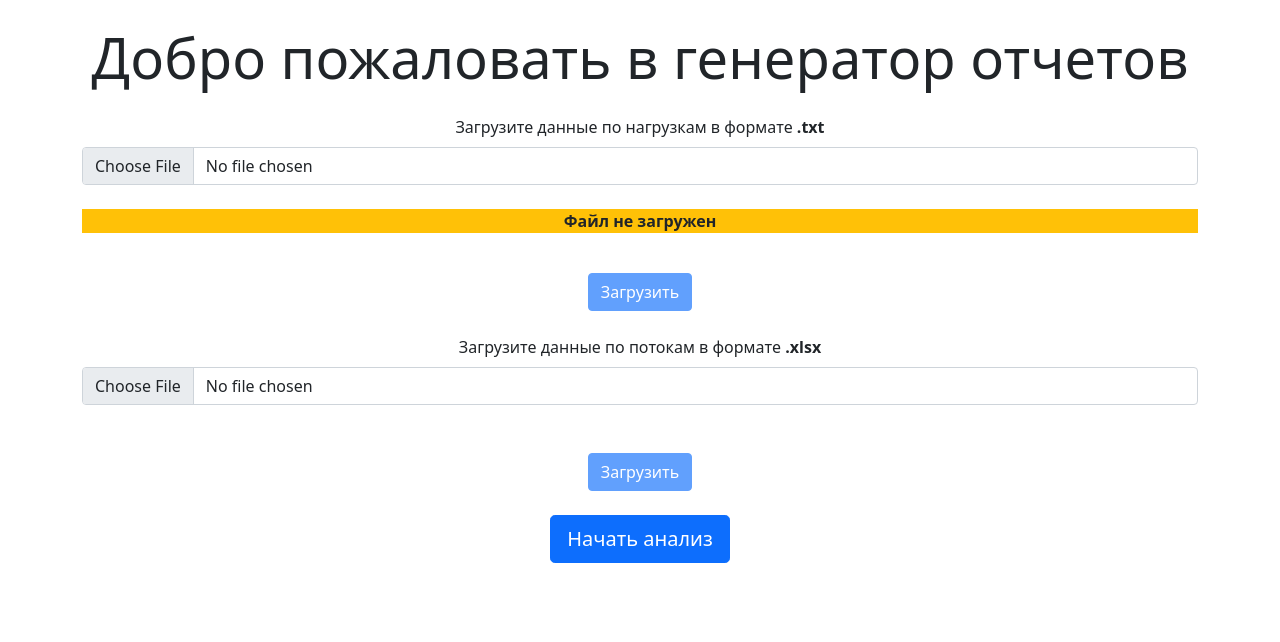
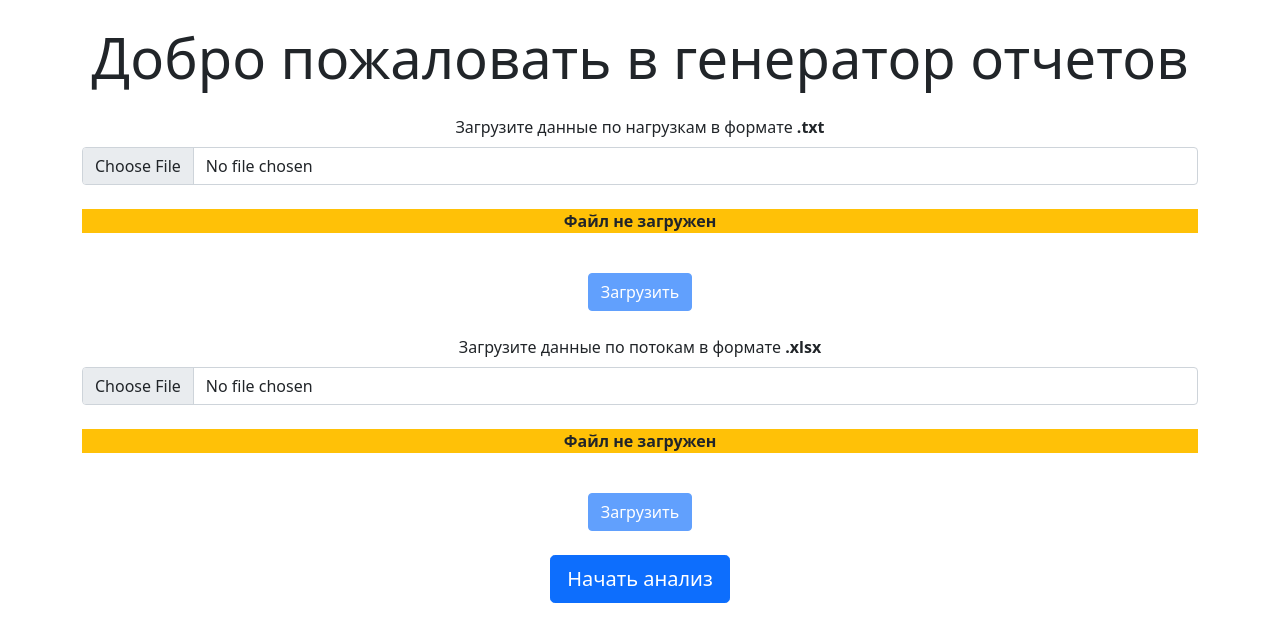
Before and after one commit to Rus-tam/report-generator-client, a React (Create React App) app: page / in a window 1280 px wide. Shown: the top 642 px of the page. Built offline with nearby package versions, Linux system fonts and the light colour scheme.

Commit message:
xlsxFileUpload status

```diff
--- a/src/components/FileUploadFragment/XlsxFileUpload.jsx
+++ b/src/components/FileUploadFragment/XlsxFileUpload.jsx
@@ -4,7 +4,10 @@ import axios from "axios";
 const XlsxFileUpload = () => {
   const [xlsxFile, setXlsxFile] = useState("");
   const [isSelected, setIsSelected] = useState(false);
-  // const [uploadedFile, setUploadedFile] = useState({});
+  const [textColor, setTextColor] = useState("bg-warning");
+  const [status, setStatus] = useState("Файл не загружен");
+
+  let isUploaded = false;
 
   const onChange = (e) => {
     const file = e.target.files[0];
@@ -30,14 +33,13 @@ const XlsxFileUpload = () => {
         },
       });
 
-      console.log(res.data);
+      if (res.status === 200) {
+        isUploaded = true;
+        setTextColor("bg-success");
+        setStatus("Файл успешно загружен");
+      }
 
-      const { name, url } = res.data[0];
-
-      console.log(url);
-      console.log(name);
-
-      // setUploadedFile({ url, fileName });
+      setIsSelected(!isUploaded);
     } catch (err) {
       console.log(err);
     }
@@ -53,6 +55,10 @@ const XlsxFileUpload = () => {
           <input className="form-control" type="file" id="formFileMultiple" onChange={onChange} />
         </div>
 
+        <p className={textColor}>
+          <b>{status}</b>
+        </p>
+
         <button type="submit" className="btn btn-primary btn-block mt-4" disabled={!isSelected}>
           Загрузить
         </button>
```
